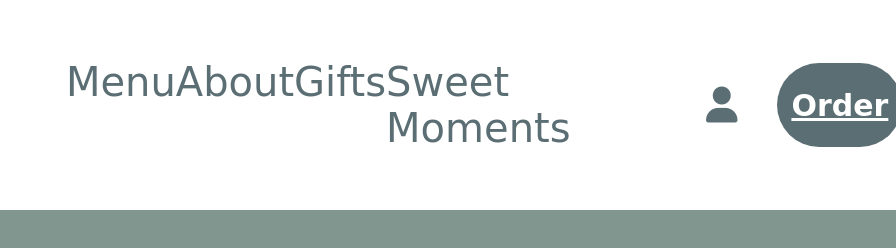
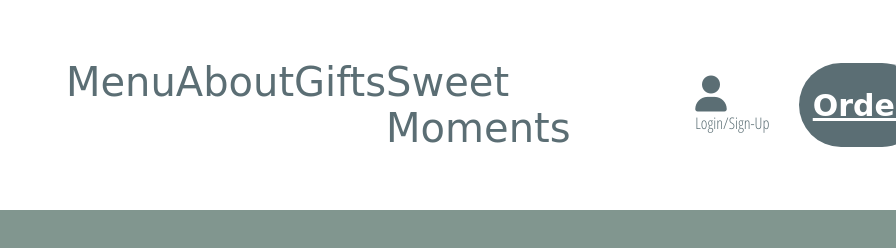
Before and after one commit to naboo731/final-bakery-project, a website: page client/about.html in a window 1280 px wide. Shown: the top 248 px of the page, 384-1280 px from the left. Drawn offline with nearby package versions, Linux system fonts and the light colour scheme; a web font is replaced by a local one.

Commit message:
updated main header

```diff
--- a/client/about.html
+++ b/client/about.html
@@ -28,7 +28,9 @@
           </nav>
         </div>
         <div class="right-header">
-          <a id="login-user-btn" class="fas fa-user" style="font-size:36px;color:#5b6e74" href="login.html"></a>
+          <div>
+            <a id="login-user-btn" class="fas fa-user" style="font-size:36px;color:#5b6e74" href="login.html"></a><span class="login-icon-text">Login/Sign-Up</span>
+          </div>
           <a id="order-button" href="menu.html"><h2 id="order-link">Order</h2></a>
           <!-- cart -->
           <div id="cart-info" class="">
--- a/client/login.js
+++ b/client/login.js
@@ -19,9 +19,9 @@ const userLogin = () => {
         loginPasswordInput.value = ""
 
         const loginHeaderBtn = document.querySelector("#login-user-btn")
+        loginHeaderBtn.classList.replace("fa-user", "fa-user-slash")
+
         const iconText = document.querySelector(".login-icon-text")
-        // loginHeaderBtn.classList.replace("fa-user", "fa-user-slash")
-        // iconText.classList.replace()
 
     }).catch(errCallback)
 }
```
Also changed, not shown: client/gifts.html (+3 -1 lines), client/home.html (+3 -1 lines), client/menu.html (+3 -1 lines), client/sweetmoments.html (+3 -1 lines), client/userhomepage.html (+3 -1 lines).
